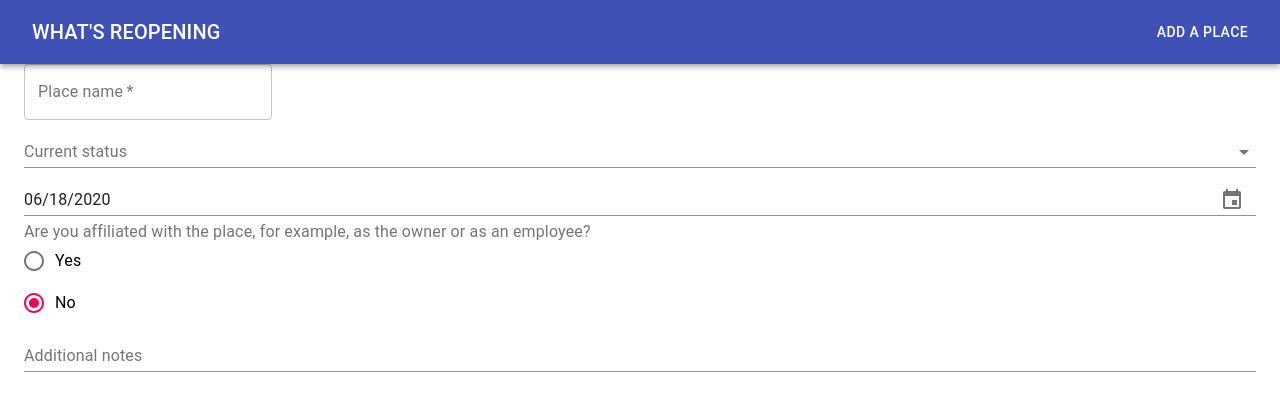
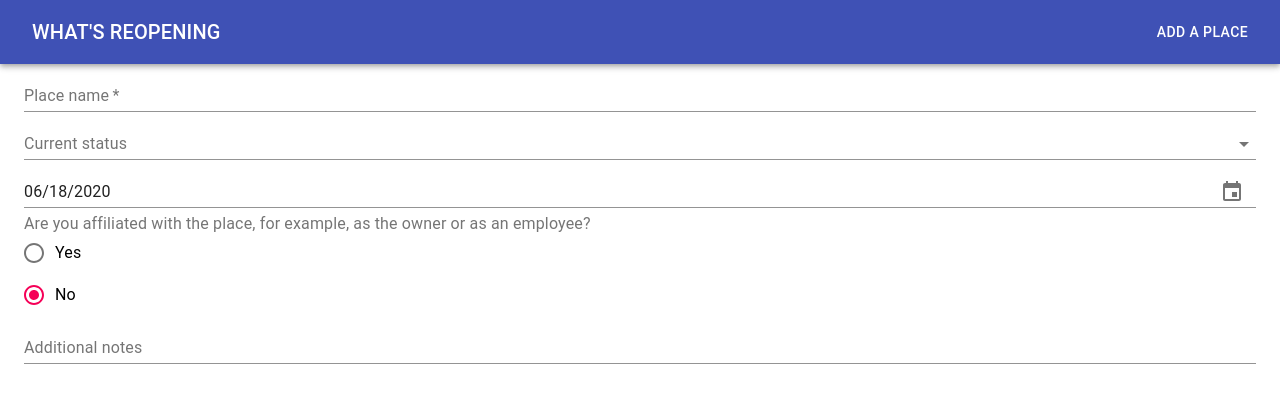
Before and after one commit to kennethlng/whats-reopening-web, a React (Create React App) app: page /add in a window 1280 px wide. Shown: the top 400 px of the page. Built offline with nearby package versions, Linux system fonts and the light colour scheme.

Commit message:
Moved place name textfield to its component

```diff
--- a/src/components/AddPlace/AddPlace.js
+++ b/src/components/AddPlace/AddPlace.js
@@ -1,7 +1,7 @@
 import React from 'react';
 import { AddPlaceContext } from './context';
 import { withStyles } from '@material-ui/core/styles';
-import TextField from '@material-ui/core/TextField';
+import NameTextField from './NameTextField';
 import StatusSelect from './StatusSelect';
 import OpeningDatePicker from './OpeningDatePicker';
 import Affiliate from './Affiliate';
@@ -47,7 +47,7 @@ class AddPlace extends React.Component {
                     isAffiliated,
                     affiliateName,
                     affiliateEmail,
-                    update: this.update,
+                    updateName: (name) => this.setState({ name }),
                     updateStatus: (status) => this.setState({ status }),
                     updateOpeningDate: (date) => this.setState({ openingDate: date }),
                     updateAffiliateName: (name) => this.setState({ affiliateName: name }),
@@ -56,7 +56,7 @@ class AddPlace extends React.Component {
                 }}
             >
                 <form className={classes.root} noValidate autoComplete="off">
-                    <TextField variant="outlined" label="Place name" required onChange={(e) => this.setState({ name: e.target.value })}/>
+                    <NameTextField/>
                     <StatusSelect/>
                     <OpeningDatePicker/>
                     <Affiliate/>
--- /dev/null
+++ b/src/components/AddPlace/NameTextField.js
@@ -0,0 +1,12 @@
+import React, { useContext } from 'react';
+import { AddPlaceContext } from './context';
+import TextField from '@material-ui/core/TextField';
+
+export default function NameTextField() {
+    const context = useContext(AddPlaceContext);
+    const handleChange = e => context.updateName(e.target.value);
+
+    return (
+        <TextField fullWidth label="Place name" required onChange={handleChange}/>
+    )
+}
--- a/src/components/AddPlace/context.js
+++ b/src/components/AddPlace/context.js
@@ -8,7 +8,7 @@ const AddPlaceContext = React.createContext({
     affiliateName: '',
     affiliateEmail: '',
     notes: '',
-    update: () => null,
+    updateName: (name) => null,
     updateStatus: (status) => null,
     updateOpeningDate: (date) => null,
     updateAffiliateName: (name) => null,
```
